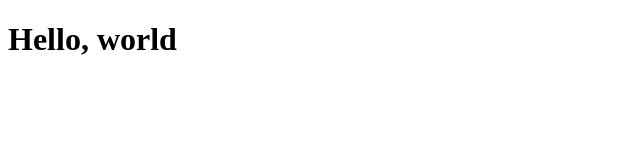
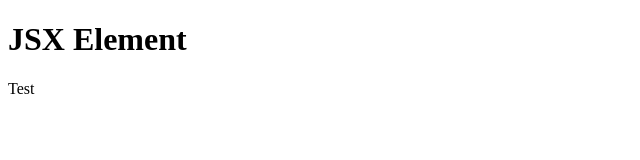
Before and after one commit to Satyateja-dvs/namaste-react, a React (Vite) app: page / in a window 1280 px wide. Shown: the top 160 px of the page, without its empty margins (0-640 px from the left). Built offline with nearby package versions, Linux system fonts and the light colour scheme.

Commit message:
Learnt JSX - JSX is HTML like syntax

```diff
--- a/App.js
+++ b/App.js
@@ -2,5 +2,16 @@
 import React from 'react';
 import ReactDOM from 'react-dom';
 
-const element = React.createElement('h1', { }, 'Hello, world');
-ReactDOM.createRoot(document.getElementById('root')).render(element);
+const element = React.createElement('h1', {style: {color: "red"}}, 'Hello, world');
+console.log(element);
+
+const JSXElement = (
+    <>
+        <h1>JSX Element</h1>
+        <p>Test</p>
+    </>
+)
+// JSX Element => React.createElement => Object => HTML Element
+
+console.log(JSXElement);
+ReactDOM.createRoot(document.getElementById('root')).render(JSXElement);
--- a/index.html
+++ b/index.html
@@ -5,8 +5,8 @@
   </head>
   <body>
     <div id="root">
+      <div>Satya</div>
       <script type="module" src="./App.js">
-
       </script>
     </div>
   </body>
```
